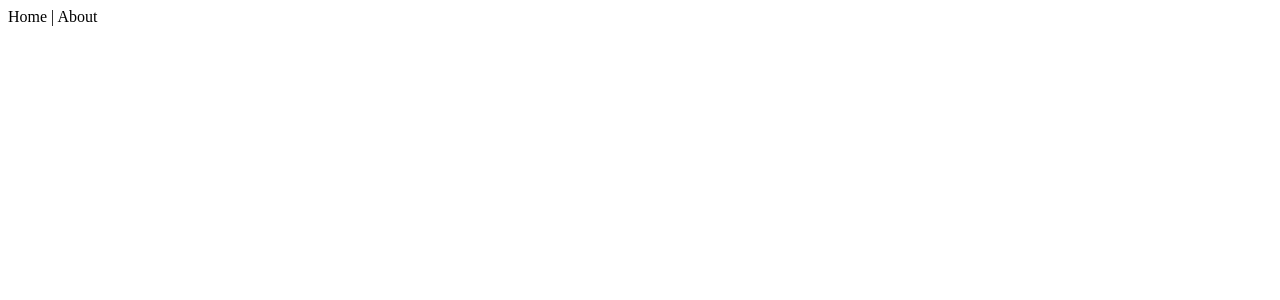
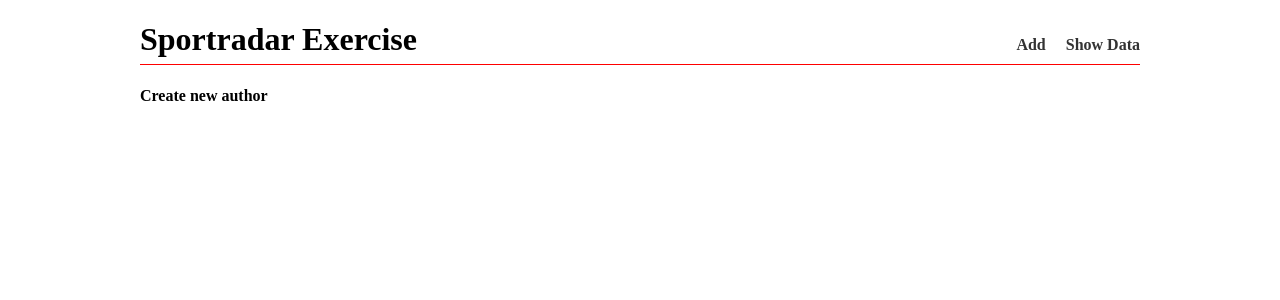
Before and after one commit to ozziest/exercise, a Vue app in the folder front-end/: page / in a window 1280 px wide. Shown: the top 300 px of the page. Built offline with nearby package versions, Linux system fonts and the light colour scheme.

Commit message:
App component has been created.

```diff
--- a/front-end/src/App.vue
+++ b/front-end/src/App.vue
@@ -1,8 +1,79 @@
 <template>
-  <div>
+  <div class="container">
+    <h1>
+      Sportradar Exercise
+      <div class="menu">
+        <a @click="setAction('Form')" ref="form-link">Add</a>
+        <a @click="setAction('Data')" ref="data-link">Show Data</a>
+      </div>
+    </h1>
     <div>
-      <a to="/">Home</a> |
-      <a to="/about">About</a>
+      <component :is="activeComponent"></component>
     </div>
   </div>
 </template>
+
+<script>
+import Form from '@/components/Form'
+import Data from '@/components/Data'
+
+export default {
+  name: 'App',
+
+  data () {
+    return {
+      currentAction: 'Form'
+    }
+  },
+
+  computed: {
+    activeComponent () {
+      if (this.currentAction === 'Form') {
+        return Form
+      }
+      return Data
+    }
+  },
+
+  methods: {
+    setAction (value) {
+      this.currentAction = value
+    }
+  }
+}
+</script>
+
+<style>
+body {
+  min-width: 800px;
+}
+
+div.container {
+  margin-left: auto;
+  margin-right: auto;
+  max-width: 1000px;
+}
+
+div.container > h1 {
+  padding-bottom: 6px;
+  border-bottom: 1px solid #fe0000;
+}
+
+div.container > h1 > div.menu {
+  float: right;
+}
+
+div.container > h1 > div.menu > a {
+  color: #333;
+  font-weight: bold;
+  font-size: 16px;
+  margin-left: 20px;
+  text-decoration: none;
+  cursor: pointer;
+}
+
+div.container > h1 > div.menu > a:hover {
+  color: #fe0000;
+  text-decoration: underline;
+}
+</style>
--- /dev/null
+++ b/front-end/src/components/Data.vue
@@ -0,0 +1,11 @@
+<template>
+  <div>
+    <h4>Showing Data</h4>
+  </div>
+</template>
+
+<script>
+export default {
+  name: 'Data'
+}
+</script>
--- a/front-end/src/components/HelloWorld.vue
+++ b/front-end/src/components/Form.vue
@@ -1,14 +1,11 @@
 <template>
   <div>
-    HelloWorld Component
+    <h4>Create new author</h4>
   </div>
 </template>
 
 <script>
 export default {
-  name: 'HelloWorld',
-  props: {
-    msg: String
-  }
+  name: 'Form'
 }
 </script>
```
Also changed, not shown: 2 other files (tests, documents, lock files or other folders).
